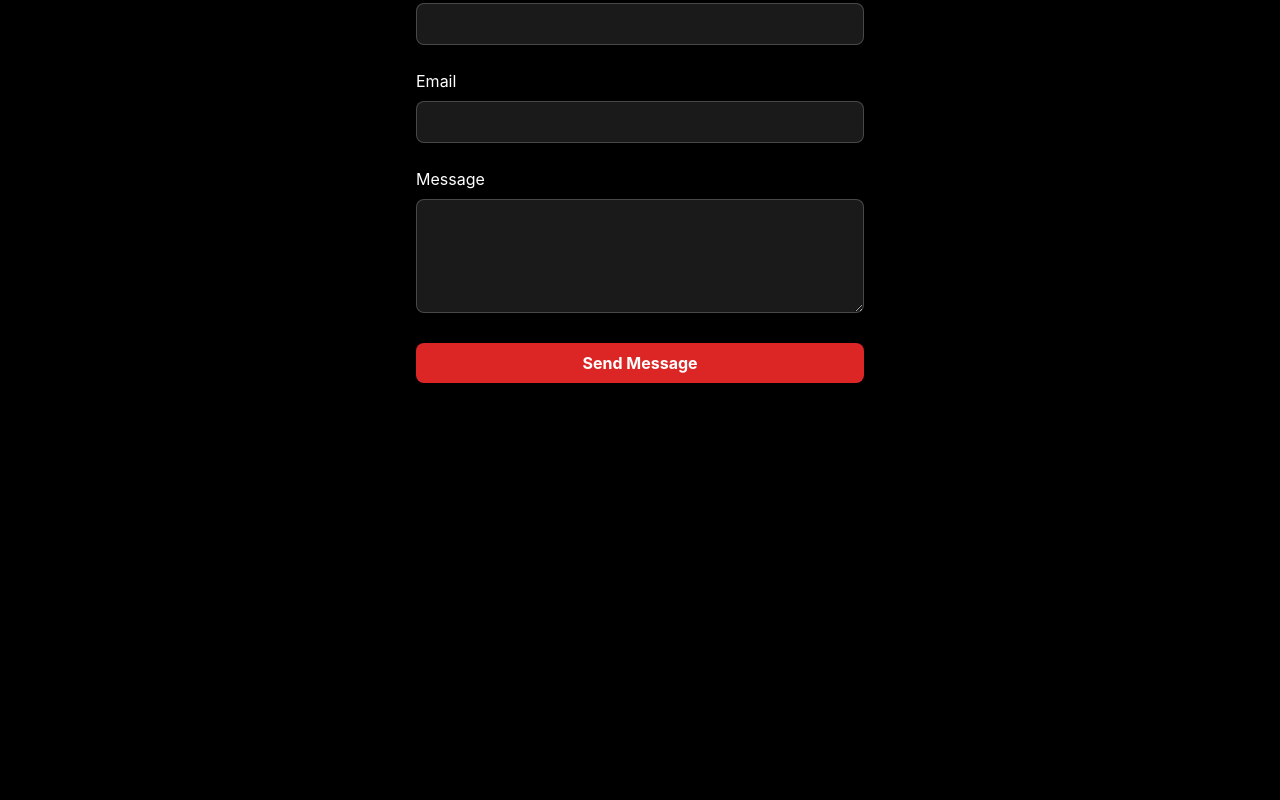
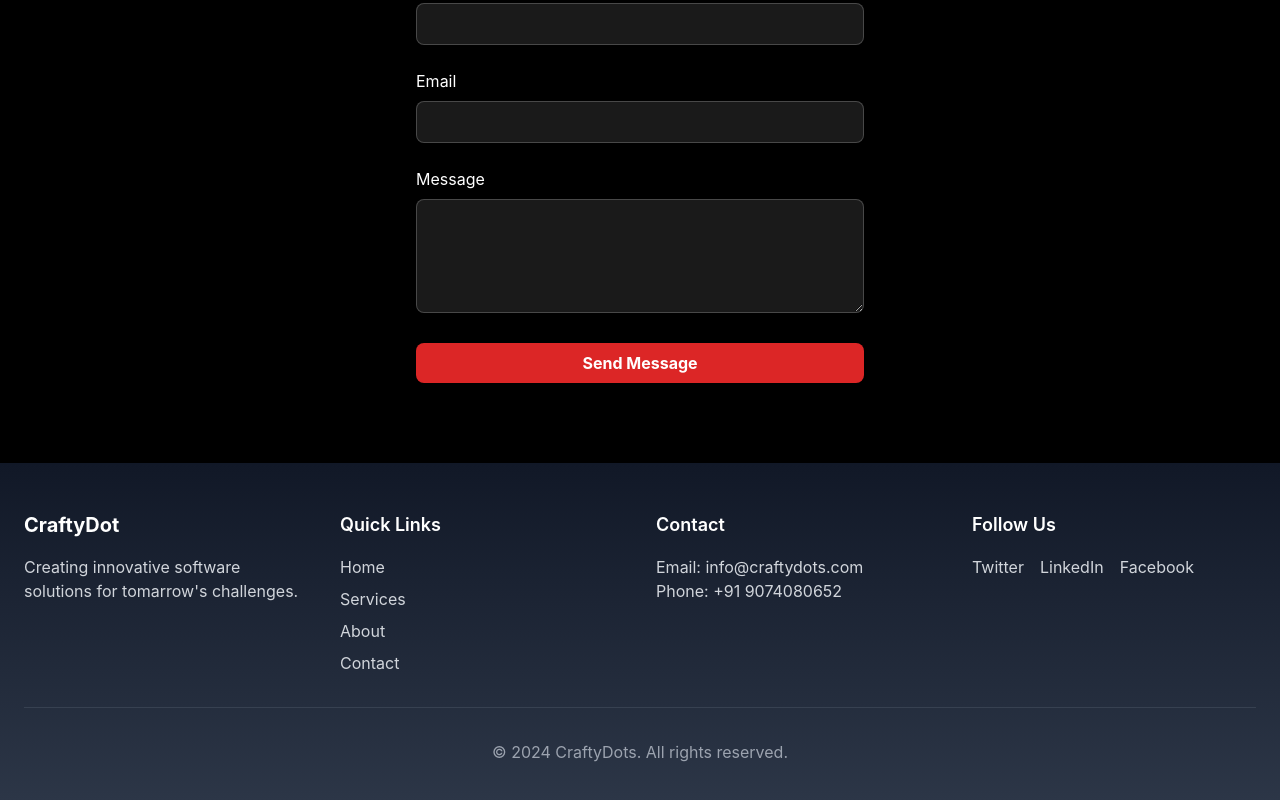
Before and after one commit to Nithinjayan4/Craftydotsfinal, a React (Vite) app: page / in a window 1280 px wide. Shown: the part 1913-2713 px from the top of the page. Before the commit the page ends 2376 px from the top, so only its background shows below. Built offline with nearby package versions, Linux system fonts and the light colour scheme.

Commit message:
footer  added

```diff
--- a/src/App.jsx
+++ b/src/App.jsx
@@ -7,6 +7,7 @@ import Contact from "./components/Contact"
 import LoadingScreen from "./components/LoadingScreen"
 import { useEffect, useState } from "react"
 import WhatsAppChat from "./components/WhatsAppChat"
+import Footer from "./components/Footer"
 
 
 const App = () => {
@@ -30,6 +31,7 @@ const App = () => {
           <About />
           <Services />
           <Contact />
+          <Footer/>
           <WhatsAppChat/>
         </>
       )}
--- /dev/null
+++ b/src/components/Footer.jsx
@@ -0,0 +1,49 @@
+import'../styles/footer.css'
+
+function Footer() {
+    return (
+        <footer data-name="footer" className="footer-gradient text-white py-12">
+            <div data-name="footer-content" className="container mx-auto px-6">
+                <div data-name="footer-grid" className="grid grid-cols-1 md:grid-cols-4 gap-8">
+                    <div data-name="footer-about">
+                        <h3 data-name="footer-title" className="text-xl font-bold mb-4">CraftyDot</h3>
+                        <p data-name="footer-description" className="text-gray-300">
+                            Creating innovative software solutions for tomarrow's challenges.
+                        </p>
+                    </div>
+                    <div data-name="footer-links">
+                        <h4 data-name="links-title" className="text-lg font-semibold mb-4">Quick Links</h4>
+                        <ul data-name="links-list" className="space-y-2">
+                            <li><a href="/" className="text-gray-300 hover:text-white">Home</a></li>
+                            <li><a href="#services" className="text-gray-300 hover:text-white">Services</a></li>
+                            <li><a href="#about" className="text-gray-300 hover:text-white">About</a></li>
+                            <li><a href="#contact" className="text-gray-300 hover:text-white">Contact</a></li>
+                        </ul>
+                    </div>
+                    <div data-name="footer-contact">
+                        <h4 data-name="contact-title" className="text-lg font-semibold mb-4">Contact</h4>
+                        <p data-name="contact-info" className="text-gray-300">
+                            Email: info@craftydots.com<br />
+                            Phone: +91 9074080652
+                        </p>
+                    </div>
+                    <div data-name="footer-social">
+                        <h4 data-name="social-title" className="text-lg font-semibold mb-4">Follow Us</h4>
+                        <div data-name="social-links" className="flex space-x-4">
+                            <a href="#" className="text-gray-300 hover:text-white">Twitter</a>
+                            <a href="#" className="text-gray-300 hover:text-white">LinkedIn</a>
+                            <a href="#" className="text-gray-300 hover:text-white">Facebook</a>
+                        </div>
+                    </div>
+                </div>
+                <div data-name="footer-bottom" className="mt-8 pt-8 border-t border-gray-700 text-center">
+                    <p data-name="copyright" className="text-gray-400">
+                        © 2024 CraftyDots. All rights reserved.
+                    </p>
+                </div>
+            </div>
+        </footer>
+    );
+}
+
+export default Footer;
--- /dev/null
+++ b/src/styles/footer.css
@@ -0,0 +1,3 @@
+.footer-gradient {
+    background: linear-gradient(to bottom, #111827, #2d3748);
+}
```
